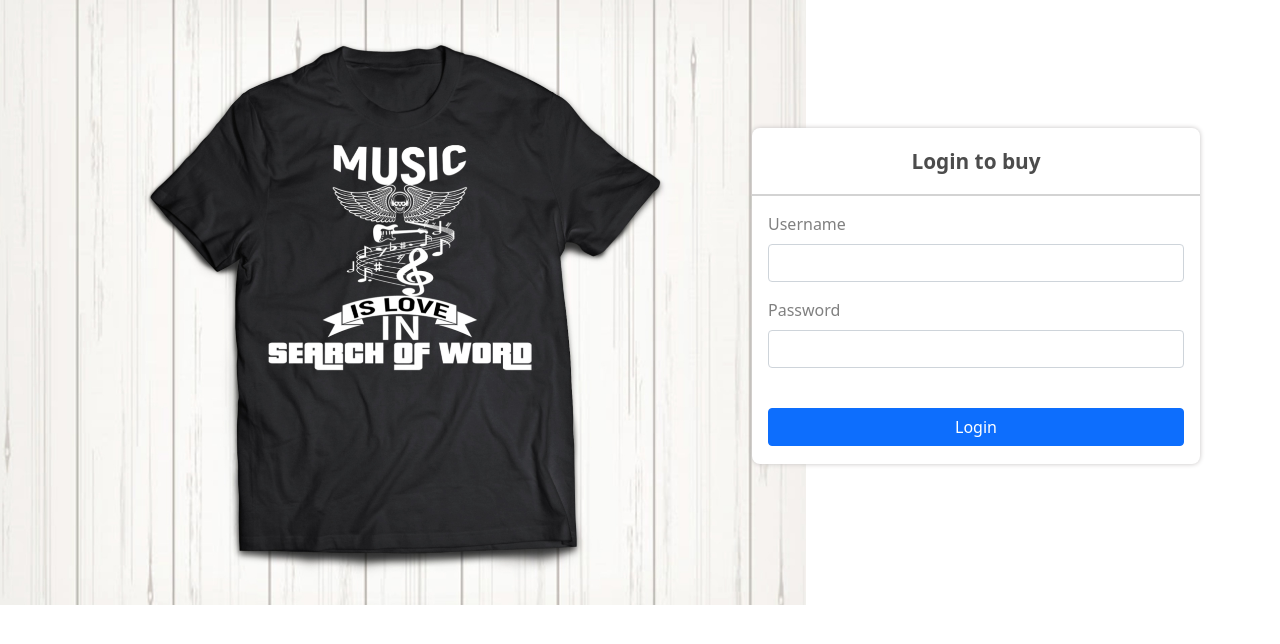
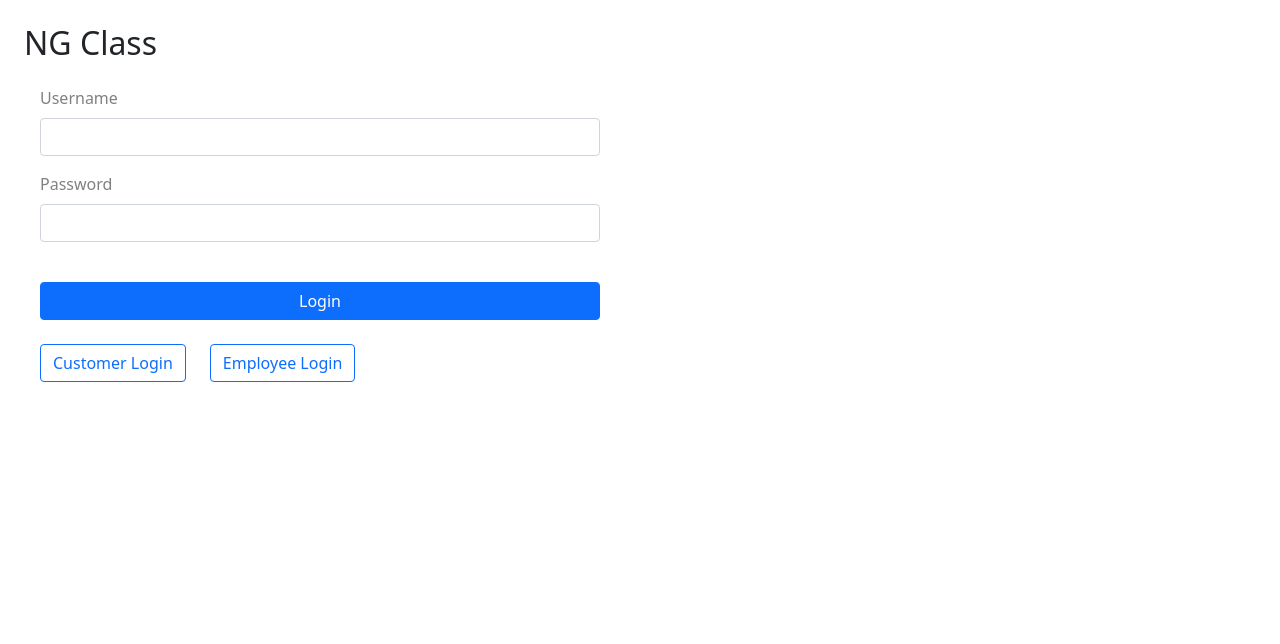
Before and after one commit to SwaminathanS1215/training-app, an Angular app: page / in a window 1280 px wide. Shown: the top 644 px of the page. Built offline with nearby package versions, Linux system fonts and the light colour scheme.

Commit message:
training app

```diff
--- a/src/app/app.component.html
+++ b/src/app/app.component.html
@@ -1,5 +1,5 @@
 <div>
     <main>
-        <app-login-validation></app-login-validation>
+        <app-ng-class></app-ng-class>
     </main>
 </div>
--- a/src/app/app.module.ts
+++ b/src/app/app.module.ts
@@ -8,6 +8,7 @@ import { OneWayDataBindingComponent } from './one-way-data-binding/one-way-data-
 import { FontAwesomeModule } from '@fortawesome/angular-fontawesome';
 import { TwoWayDataBindingComponent } from './two-way-data-binding/two-way-data-binding.component';
 import { LoginValidationComponent } from './login-validation/login-validation.component';
+import { NgClassComponent } from './ng-class/ng-class.component';
 
 @NgModule({
   declarations: [
@@ -15,6 +16,7 @@ import { LoginValidationComponent } from './login-validation/login-validation.co
     OneWayDataBindingComponent,
     TwoWayDataBindingComponent,
     LoginValidationComponent,
+    NgClassComponent,
   ],
   imports: [
     BrowserModule,
--- /dev/null
+++ b/src/app/ng-class/ng-class.component.css
@@ -0,0 +1,17 @@
+#login-form {
+    width: 100%;
+    padding: 1rem;
+}
+
+#login-form label {
+    color: gray;
+    font-weight: 500;
+}
+
+.employee-login {
+    background-image: linear-gradient(45deg, #ffcc81, #ffeb3b);
+}
+
+.customer-login {
+    background-image: linear-gradient(45deg, #181717, #443434);
+}
--- /dev/null
+++ b/src/app/ng-class/ng-class.component.html
@@ -0,0 +1,21 @@
+<div class="p-4 w-50" [ngClass]="loginType === 'Customer' ? 'customer-login' : loginType === 'Employee' ?  'employee-login' : ''">
+    <h2 *ngIf="loginType === ''">NG Class</h2>
+    <h2 class="text-light" *ngIf="loginType !== ''">{{loginType}} Login</h2>
+    <form id="login-form">
+        <div class="mb-3">
+            <label for="login-user-name" class="form-label">Username</label>
+            <input type="text" class="form-control" id="login-user-name" name="user-name"
+                [(ngModel)]="userName">
+        </div>
+        <div class="mb-3">
+            <label for="login-pwd" class="form-label">Password</label>
+            <input type="password" class="form-control" name="password" id="login-pwd" [(ngModel)]="password">
+        </div>
+        <button type="submit" class="btn btn-primary w-100 mt-4">Login</button>
+
+        <div class="mt-4">
+            <button *ngIf="loginType !== 'Customer'" class="btn btn-outline-primary me-4" (click)="changeLoginType('Customer')">Customer Login</button>
+            <button *ngIf="loginType !== 'Employee'" class="btn btn-outline-primary" (click)="changeLoginType('Employee')">Employee Login</button>
+        </div>
+    </form>
+</div>
--- /dev/null
+++ b/src/app/ng-class/ng-class.component.ts
@@ -0,0 +1,26 @@
+import { Component, OnInit } from '@angular/core';
+
+@Component({
+    selector: 'app-ng-class',
+    templateUrl: './ng-class.component.html',
+    styleUrls: ['./ng-class.component.css']
+})
+export class NgClassComponent implements OnInit {
+    userName: string;
+    password: string;
+    loginType: string;
+
+    constructor() {
+        this.userName = '';
+        this.password = '';
+        this.loginType = '';
+    }
+
+    ngOnInit(): void {
+    }
+
+    changeLoginType(type: string) {
+        this.loginType = type;
+    }
+
+}
```
Also changed, not shown: 1 other file (tests, documents, lock files or other folders).
